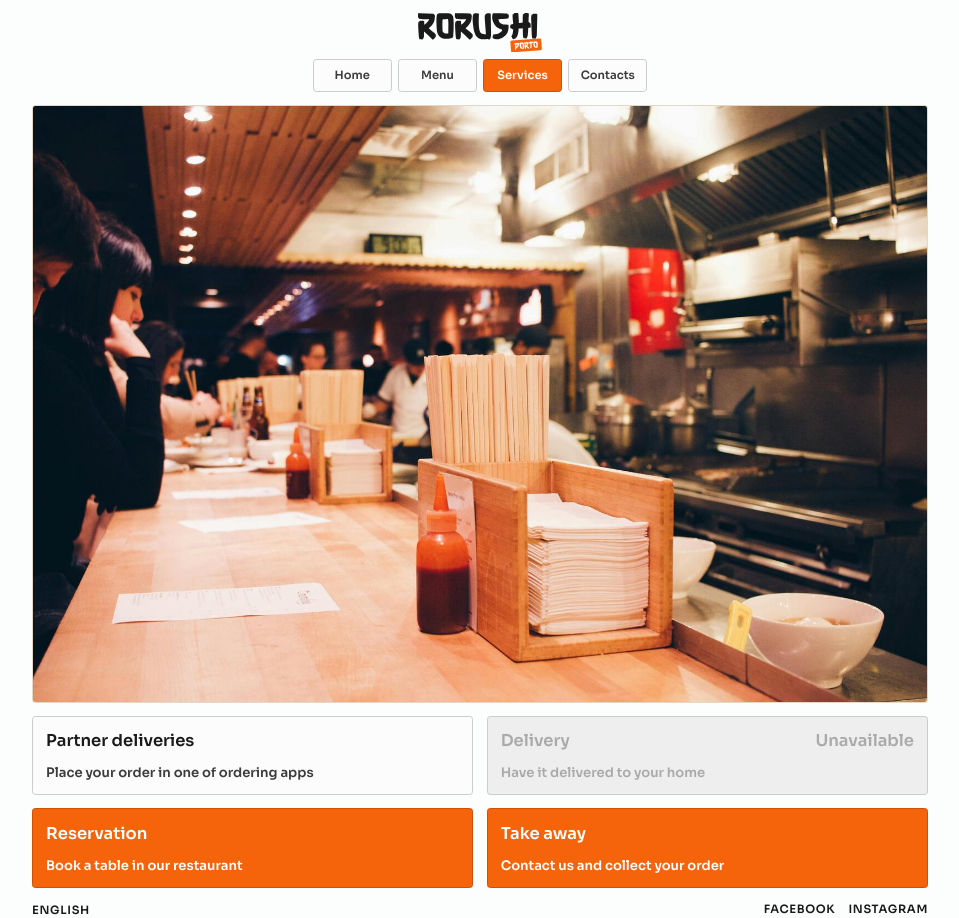
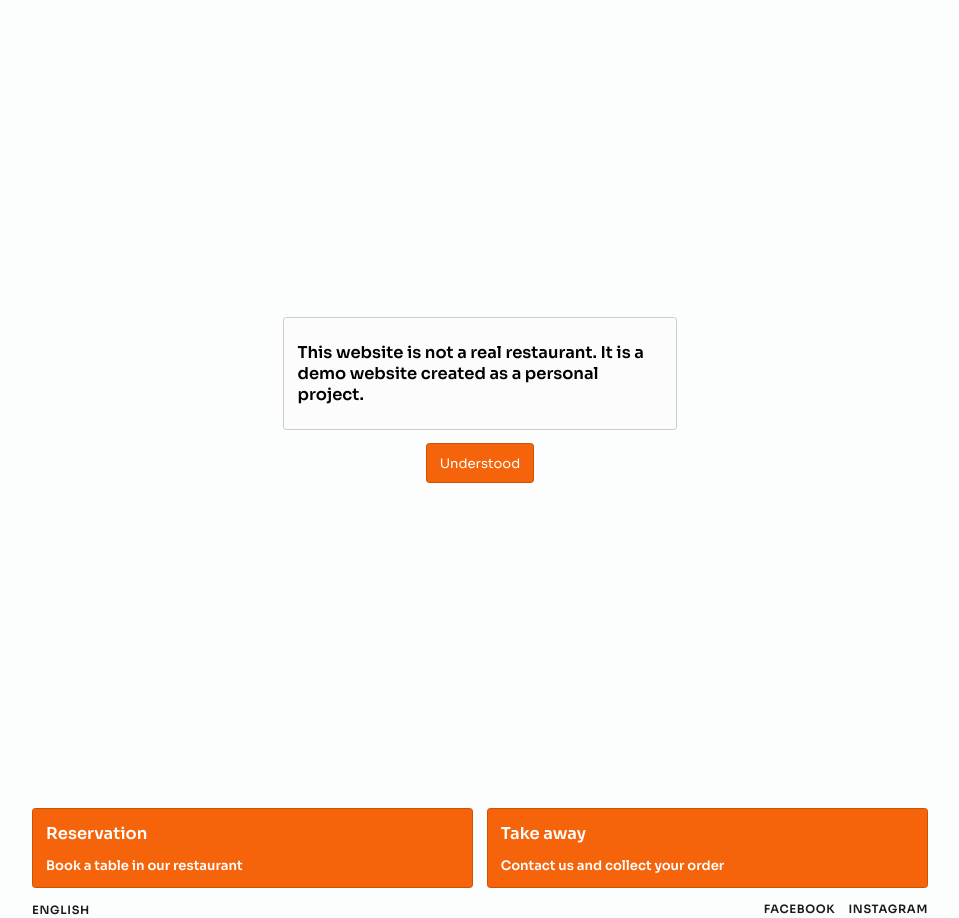
Before and after one commit to iaruso/rorushi, a React (Vite) app: page /services in a window 1280 px wide. Shown: the whole page, without its empty margins (160-1119 px from the left). Built offline with nearby package versions, Linux system fonts and the light colour scheme.

Commit message:
Minor improvements and added disclaimer

```diff
--- a/src/App.jsx
+++ b/src/App.jsx
@@ -6,6 +6,7 @@ import './App.css'
 /* Components */
 import Navbar from './components/Navbar/Navbar.jsx'
 import Footer from './components/Footer/Footer.jsx';
+import Disclaimer from './components/Disclaimer/Disclaimer.jsx';
 /* Pages */
 import Home from './pages/Home/Home.jsx'
 import Menu from './pages/Menu/Menu.jsx'
@@ -30,6 +31,7 @@ function App() {
         </Helmet>
       </HelmetProvider>
       <Router>
+        <Disclaimer/>
         <Navbar/>
         <div className='app'>
           <Routes>
--- /dev/null
+++ b/src/components/Disclaimer/Disclaimer.css
@@ -0,0 +1,65 @@
+.disclaimer-modal {
+  position: fixed;
+  background: #fcfdfd;
+  width: 100%;
+  height: 100%;
+  left: 0;
+  top: 0;
+  display: flex;
+  flex-direction: column;
+  gap: var(--spacing);
+  justify-content: center;
+  align-items: center;
+  z-index: 100;
+  padding: var(--spacing);
+}
+
+.disclaimer-modal-container {
+  display: flex;
+  flex-direction: column;
+  justify-content: center;
+  align-items: center;
+  gap: var(--spacing-sm);
+  padding: var(--spacing);
+  background-color: var(--alabaster);
+  border-radius: var(--border-radius);
+  border: var(--silver) solid var(--border-size);
+  max-height: 100%;
+  overflow-y: auto;
+  width: 30rem;
+  max-width: 100%;
+}
+
+.disclaimer-modal-container h1 {
+  font-size: var(--font-size-xl);
+}
+
+.disclaimer-modal button {
+  background-color: var(--christine);
+  color: white;
+  border: none;
+  border-radius: var(--border-radius);
+  border: var(--meteor) solid var(--border-size);
+  padding: var(--spacing-sm) var(--spacing);
+  font-size: var(--font-size-l);
+  font-family: 'Sora', sans-serif;
+  cursor: pointer;
+  height: 3rem;
+  display: flex;
+  justify-content: center;
+  align-items: center;
+  transition: background-color 0.2s ease-in-out;
+}
+
+.disclaimer-modal button:hover {
+  background-color: var(--meteor);
+}
+
+@media screen and (max-width: 768px) {
+  .disclaimer-modal {
+    justify-content: end;
+  }
+  .disclaimer-modal button {
+    width: 100%;
+  }
+}
--- /dev/null
+++ b/src/components/Disclaimer/Disclaimer.jsx
@@ -0,0 +1,32 @@
+import './Disclaimer.css';
+import React, { useState, useEffect } from 'react';
+import { useTranslation } from 'react-i18next';
+
+const Disclaimer = () => {
+  const { t } = useTranslation();
+  const [showDisclaimer, setShowDisclaimer] = useState(localStorage.getItem('disclaimer') !== 'false');
+
+  useEffect(() => {
+    if (localStorage.getItem('disclaimer') === null) {
+      localStorage.setItem('disclaimer', 'true');
+    }
+  }, []);
+
+  const handleOkClick = () => {
+    localStorage.setItem('disclaimer', 'false');
+    setShowDisclaimer(false);
+  };
+
+  return (
+    showDisclaimer && (
+      <div className='disclaimer-modal'>
+        <div className='disclaimer-modal-container'>
+          <h1>{t('disclaimer.message')}</h1>
+        </div>
+        <button onClick={handleOkClick}>{t('disclaimer.understood')}</button>
+      </div>
+    )
+  );
+};
+
+export default Disclaimer;
--- a/src/components/Footer/Footer.jsx
+++ b/src/components/Footer/Footer.jsx
@@ -3,7 +3,7 @@ import './Footer.css';
 import { useTranslation } from 'react-i18next';
 import gsap from 'gsap';
 
-const Footer = () => {
+const Footer = ({ toggleMenu }) => {
   const { i18n } = useTranslation();
   const [language, setLanguage] = useState(i18n.language);
 
@@ -15,6 +15,8 @@ const Footer = () => {
     const newLanguage = language === 'en-US' ? 'pt-PT' : 'en-US';
     i18n.changeLanguage(newLanguage);
     setLanguage(newLanguage);
+
+    toggleMenu();
 
     gsap.fromTo(
       'html',
--- a/src/components/Navbar/Navbar.jsx
+++ b/src/components/Navbar/Navbar.jsx
@@ -54,7 +54,7 @@ const Navbar = () => {
           <NavLink to='/services' onClick={handleLinkClick}><Translator path='nav.services'/></NavLink>
           <NavLink to='/contacts' onClick={handleLinkClick}><Translator path='nav.contacts'/></NavLink>
         </div>
-        <Footer/>
+        <Footer toggleMenu={toggleMenu} />
       </div>
       <div className="hamburger" onClick={toggleMenu}>
         <svg xmlns="http://www.w3.org/2000/svg" height="24" viewBox="0 -960 960 960" width="24">
--- a/src/components/Reservation/Reservation.css
+++ b/src/components/Reservation/Reservation.css
@@ -193,7 +193,7 @@
 .reservation-modal-actions button {
   background-color: var(--white);
   padding: var(--spacing-sm) var(--spacing);
-  height: 2.5rem;
+  height: 2rem;
   display: flex;
   align-items: center;
   justify-content: center;
@@ -294,7 +294,7 @@
   font-size: var(--font-size-m);
   color: var(--cod);
   font-family: 'Sora', sans-serif;
-  background-color: var(--alabaster);
+  background-color: white;
 }
 
 .react-calendar__navigation__arrow:disabled, .react-calendar__tile:disabled {
@@ -314,7 +314,11 @@
   font-size: var(--font-size-m);
   color: var(--cod);
   font-family: 'Sora', sans-serif;
-  background-color: var(--alabaster);
+  background-color: white;
+}
+
+.react-calendar__month-view__days__day--neighboringMonth {
+  background-color: var(--gallery) !important;
 }
 
 .react-calendar__tile--active {
@@ -377,6 +381,8 @@
 @media screen and (max-width: 768px) {
   .react-calendar__tile, .react-calendar__month-view__weekdays__weekday {
     width: auto;
+    height: 2rem;
+    aspect-ratio: unset;
   }
   .react-calendar__navigation, .react-calendar__viewContainer, .react-calendar__month-view__days {
     max-width: calc(calc(7 * 2.5rem) + calc(6 * var(--spacing-sm)));
--- a/src/i18n/locales/en-US.js
+++ b/src/i18n/locales/en-US.js
@@ -10,6 +10,10 @@ export default {
 			description: 'Discover the essence of traditional sushi at Rorushi. Immerse yourself in the art of Japanese culinary mastery with our authentic and carefully crafted rolls. Delight your taste buds with the purity of flavors and the freshest ingredients. Experience the timeless elegance of sushi at Rorushi, where tradition comes alive in every bite.',
 		},
     banner: `Get 20% off your online reservation until ${formattedDate}.`,
+		disclaimer: {
+			message: 'This website is not a real restaurant. It is a demo website created as a personal project.',
+			understood: 'Understood'
+		},
     reservation: {
 			title: 'On {{month}} {{day}}',
 			person: 'person',
--- a/src/i18n/locales/pt-PT.js
+++ b/src/i18n/locales/pt-PT.js
@@ -10,6 +10,10 @@ export default {
 			description: 'Descubra a essência do sushi tradicional no Rorushi. Mergulhe na arte da mestria culinária japonesa com os nossos rolos autênticos e cuidadosamente elaborados. Delicie o seu paladar com a pureza dos sabores e os ingredientes mais frescos. Experimente a elegância intemporal do sushi no Rorushi, onde a tradição ganha vida em cada dentada.'
 		},
 		banner: `Obtenha 20% de desconto numa reserva online até ${formattedDate}.`,
+		disclaimer: {
+			message: 'Este website não é um restaurante real. É um website de demonstração criado como projeto pessoal.',
+			understood: 'Entendi'
+		},
 		reservation: {
 			title: 'Dia {{day}} de {{month}}',
 			person: 'pessoa',
```
